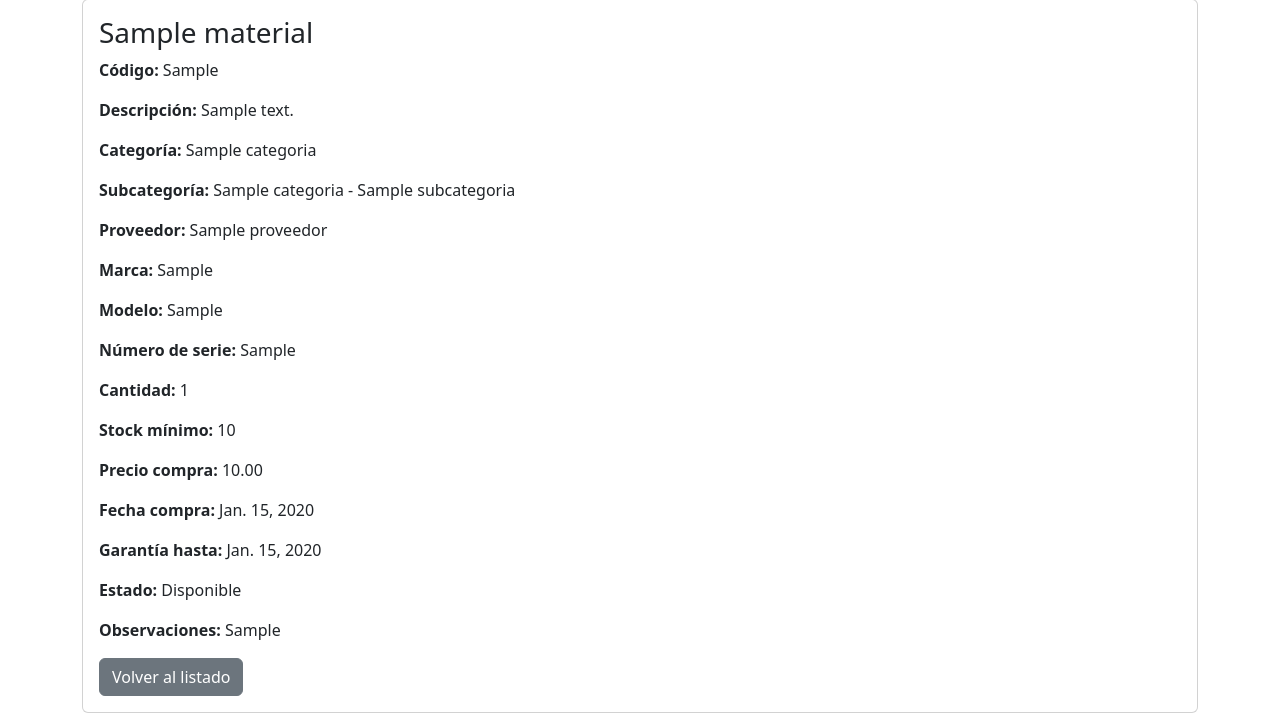
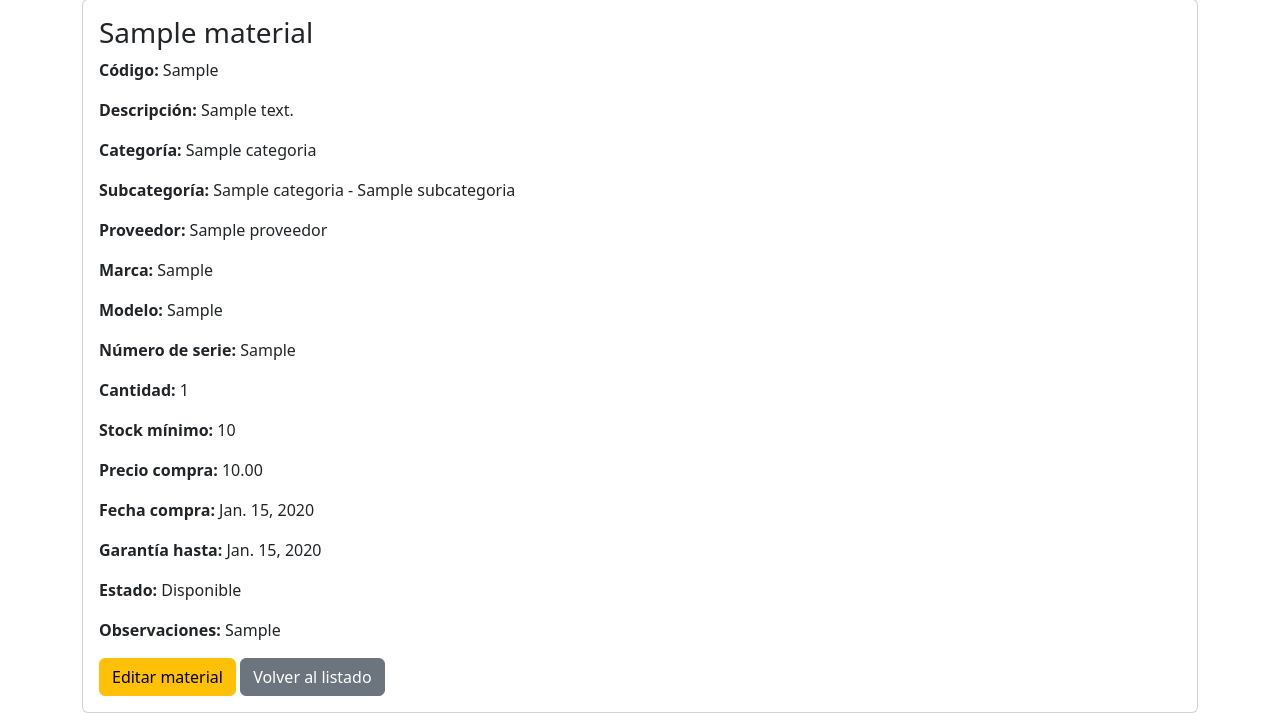
Before and after one commit to josellagosta-collab/inventario_taller_sdd, a Django app: page /materiales/1/ in a window 1280 px wide. Shown: the part 137-850 px from the top of the page. Run offline with Django 5.2, Linux system fonts and the light colour scheme; tables that the repository leaves empty hold one stand-in row (values such as "Sample post").

Commit message:
feat: añadir edición de materiales desde la web

```diff
--- a/inventario/templates/inventario/detalle_material.html
+++ b/inventario/templates/inventario/detalle_material.html
@@ -91,6 +91,11 @@ Detalle del material
             {{ material.observaciones }}
         </p>
 
+        <a href="{% url 'inventario:editar_material' material.id %}"
+             class="btn btn-warning">
+                 Editar material
+        </a>
+
         <a href="{% url 'inventario:lista_materiales' %}"
            class="btn btn-secondary">
             Volver al listado
--- a/inventario/urls.py
+++ b/inventario/urls.py
@@ -7,4 +7,5 @@ urlpatterns = [
     path("materiales/", views.lista_materiales, name="lista_materiales"),
     path("materiales/nuevo/", views.crear_material, name="crear_material"),
     path("materiales/<int:material_id>/", views.detalle_material, name="detalle_material"),
+    path("materiales/<int:material_id>/editar/", views.editar_material, name="editar_material"),
 ]
--- a/inventario/views.py
+++ b/inventario/views.py
@@ -31,3 +31,21 @@ def crear_material(request):
     return render(request, "inventario/crear_material.html", {
         "form": form
     })
+
+def editar_material(request, material_id):
+    material = get_object_or_404(Material, id=material_id)
+
+    if request.method == "POST":
+        form = MaterialForm(request.POST, instance=material)
+
+        if form.is_valid():
+            material = form.save()
+            return redirect("inventario:detalle_material", material_id=material.id)
+
+    else:
+        form = MaterialForm(instance=material)
+
+    return render(request, "inventario/editar_material.html", {
+        "form": form,
+        "material": material
+    })
```
Also changed, not shown: inventario/templates/inventario/editar_material.html (added, +31 -0 lines).
